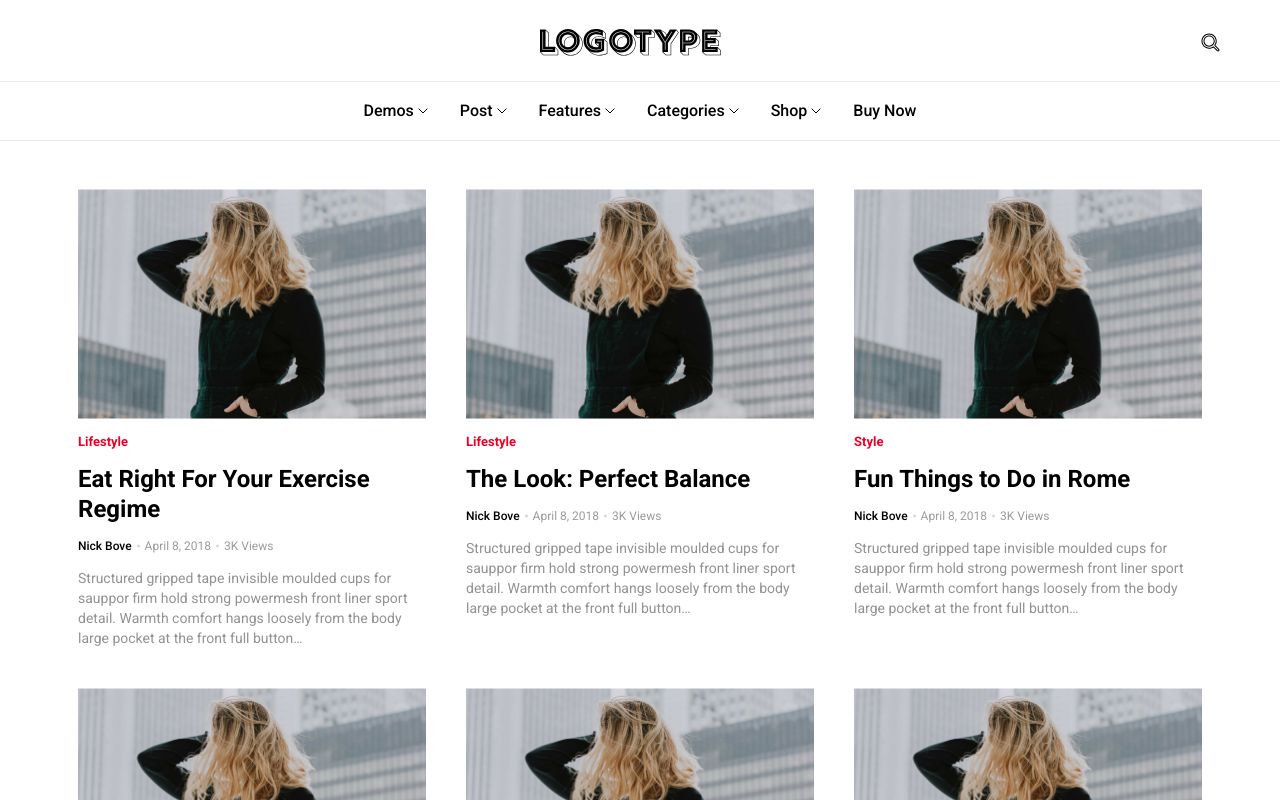
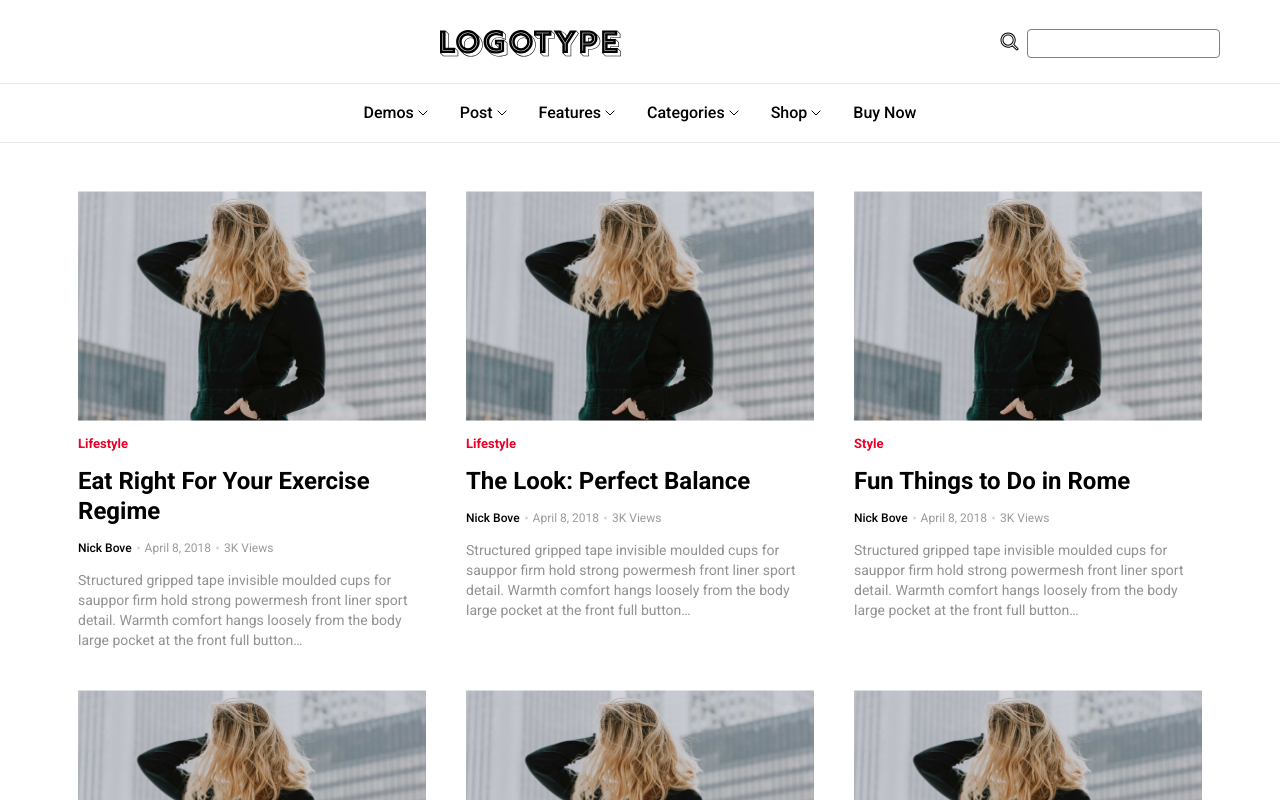
Before and after one commit to DenKuznets/dls-test, a React (Vite) app: page / in a window 1280 px wide. Shown: the top 800 px of the page. Built offline with nearby package versions, Linux system fonts and the light colour scheme.

Commit message:
added input for search

```diff
--- a/src/App.jsx
+++ b/src/App.jsx
@@ -8,7 +8,7 @@ import Posts from "./components/Posts";
 
 function App() {
     const [showNavMobile, setShowNavMobile] = useState(false);
-
+    const [searchText, setSearchText] = useState("");
     useEffect(() => {
         if (showNavMobile) document.body.style.overflow = "hidden";
         else document.body.style.overflow = "auto";
@@ -17,16 +17,19 @@ function App() {
     return (
         <>
             <GlobalStyle />
-            <Header handleBurgerClick={() => setShowNavMobile(true)} />
+            <Header
+                searchText={searchText}
+                setSearchText={setSearchText}
+                handleBurgerClick={() => setShowNavMobile(true)}
+            />
             {!showNavMobile && <NavBar />}
 
             <NavMobile
                 className={showNavMobile ? "nav-mobile-active" : ""}
                 handleClose={() => setShowNavMobile(false)}
             />
-            {/* <Lorem/> */}
             <main>
-                <Posts />
+                <Posts searchText={searchText} />
             </main>
         </>
     );
--- a/src/components/Header.jsx
+++ b/src/components/Header.jsx
@@ -1,3 +1,4 @@
+import { useState } from "react";
 import { styled } from "styled-components";
 
 const HeaderStyled = styled.header`
@@ -14,6 +15,19 @@ const HeaderStyled = styled.header`
         &__logo {
             margin: 0 auto;
         }
+        &__search {
+            display: flex;
+            align-items: center;
+            gap: 0.5rem;
+            label {
+                cursor: pointer;
+            }
+            input {
+                border: 1px solid gray;
+                border-radius: 4px;
+                padding: 0.25rem;
+            }
+        }
     }
 `;
 
@@ -28,23 +42,36 @@ const BurgerStyled = styled.img`
 const Burger = (props) => {
     return (
         <BurgerStyled
-            onClick={()=> props.onClick()}
+            onClick={() => props.onClick()}
             src="./images/burger.svg"
         />
     );
 };
 
 const Header = (props) => {
+    // const [searchText, setSearchText] = useState("");
+
     return (
         <HeaderStyled>
             <div className="header__content">
-                <Burger onClick={()=> props.handleBurgerClick()} />
+                <Burger onClick={() => props.handleBurgerClick()} />
                 <img className="header__logo" src="./images/logo.svg" alt="" />
-                <img
-                    className="header__search"
-                    src="./images/search-btn.svg"
-                    alt=""
-                />
+                <div className="header__search">
+                    <label htmlFor="header-search">
+                        <img
+                            className="header__search-img"
+                            src="./images/search-btn.svg"
+                            alt=""
+                        />
+                    </label>
+                    <input
+                        id="header-search"
+                        className="header__search-input"
+                        type="text"
+                        value={props.searchText}
+                        onChange={(e) => props.setSearchText(e.target.value)}
+                    />
+                </div>
             </div>
         </HeaderStyled>
     );
```
